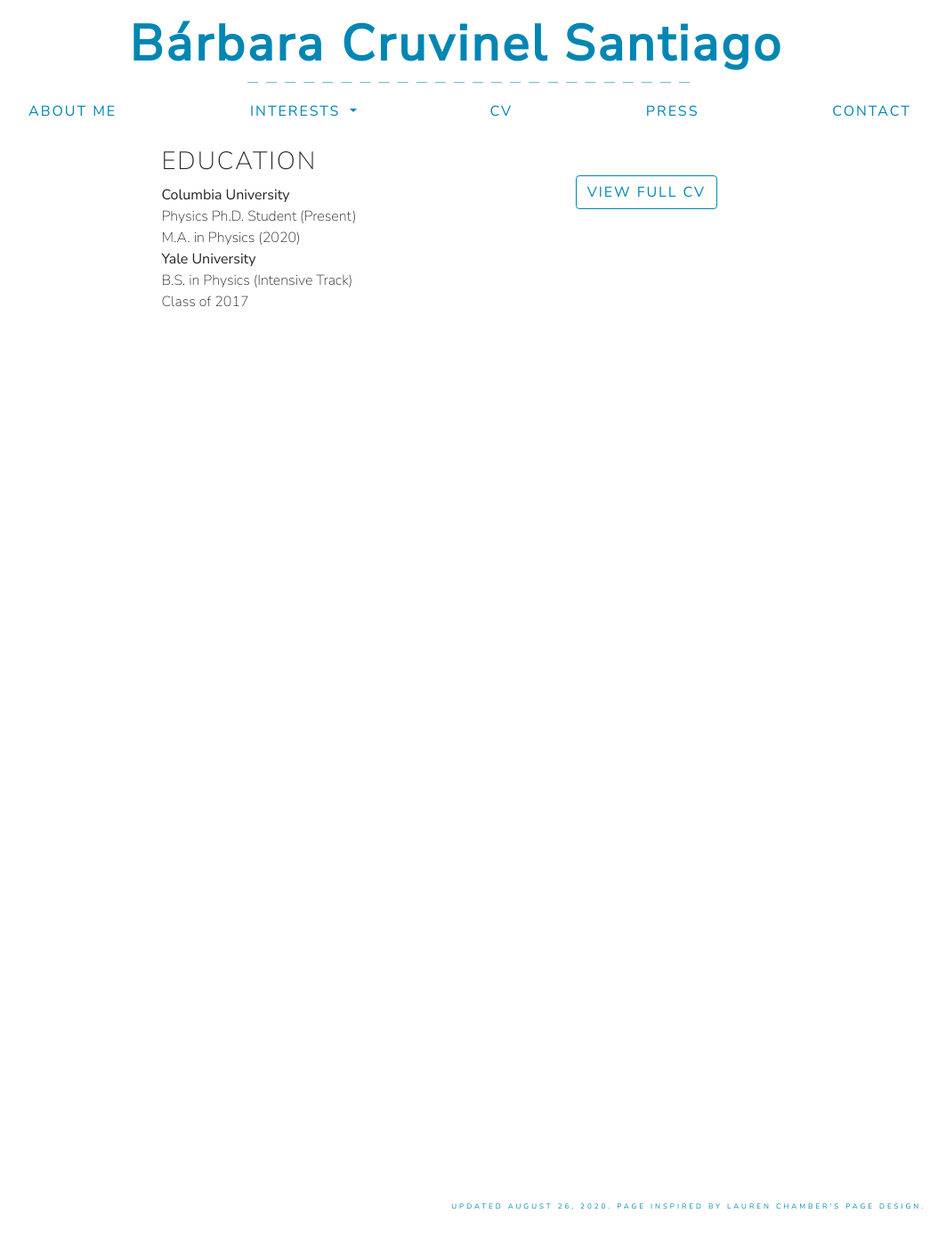
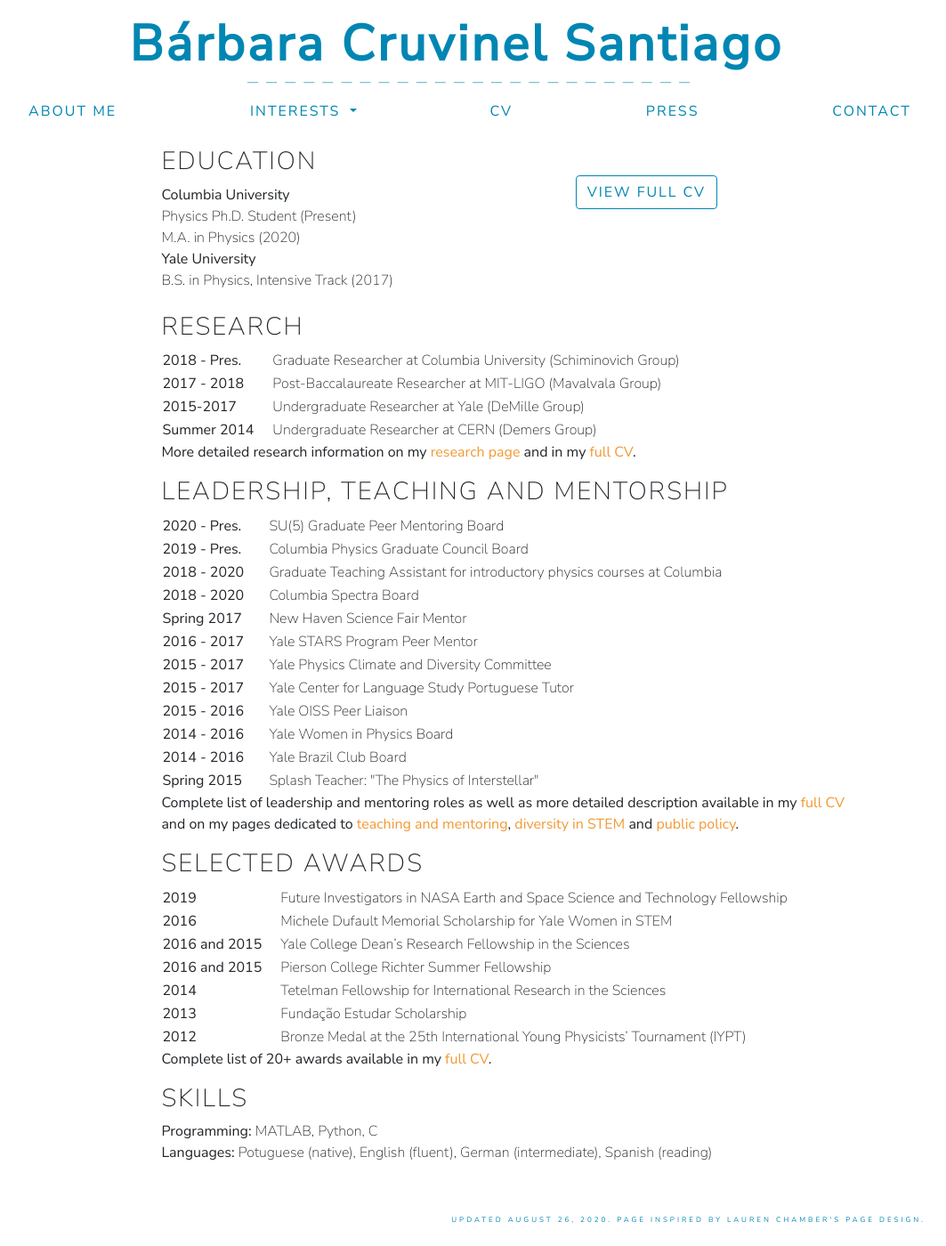
Before and after one commit to barbaracrusan/barbaracrusan.github.io, a Jekyll site: the page built from cv.html, in a window 1280 px wide and 1400 px high. Shown: the whole window at 89% size, without its empty margins (112-1175 px from the left). Built offline with Jekyll 4.4.1, drawn with Linux system fonts in a browser that asks for light colours; nearby versions of some CDN libraries.

Commit message:
Wrote CV page, finally!

```diff
--- a/cv.html
+++ b/cv.html
@@ -16,8 +16,7 @@
       Physics Ph.D. Student (Present)</br>
       M.A. in Physics (2020)</br>
       <b>Yale University</b></br>
-      B.S. in Physics (Intensive Track)</br>
-      Class of 2017
+      B.S. in Physics, Intensive Track (2017)</br>
     </div>
 
     <div class="col-md-3 my-5 text-center d-none d-sm-block">
@@ -25,131 +24,119 @@
     </div>
 
 
-<!--
+
     <div class="col-md-12 mx-5 my-2">
-      <h3>EXPERIENCE</h3>
+      <h3>RESEARCH</h3>
+      <table>
+        <tr>
+          <td><b>2018 - Pres.</b></td>
+          <td>Graduate Researcher at Columbia University (Schiminovich Group)</td>
+        </tr>
+        <tr>
+          <td><b>2017 - 2018</b></td>
+          <td>Post-Baccalaureate Researcher at MIT-LIGO (Mavalvala Group)</td>
+        </tr>
+        <tr>
+          <td><b>2015-2017</b></td>
+          <td>Undergraduate Researcher at Yale (DeMille Group)</td>
+        </tr>
+        <tr>
+          <td><b>Summer 2014</b></td>
+          <td>Undergraduate Researcher at CERN (Demers Group)</td>
+        </tr>
+      </table>
+      <b>More detailed research information on my <a href="physics.html">research page</a> and in my <a href="pdfs/BCS_CV.pdf">full CV</a>.</b>
+    </div>
+
+    <div class="col-md-12 mx-5  my-2">
+      <h3>LEADERSHIP, TEACHING AND MENTORSHIP</h3>
       <table>
         <tr>
           <td><b>2020 - Pres.</b></td>
-          <td>American Civil Liberties Union of Massachusetts, Staff Technologist</td>
-        </tr><tr>
-          <td><b>2019 - 2020</b></td>
-          <td>American Civil Liberties Union of Massachusetts, Technology Fellow</td>
+          <td>SU(5) Graduate Peer Mentoring Board</td>
         </tr>
         <tr>
-          <td><b>2017 - 2019</b></td>
-          <td>Space Telescope Science Institute, Research & Instrument Analyst</td>
+          <td><b>2019 - Pres.</b></td>
+          <td>Columbia Physics Graduate Council Board</td>
         </tr>
         <tr>
-          <td><b>2016 - 2017</b></td>
-          <td>Harvard-Smithsonian <a href="https://bannekerinstitute.fas.harvard.edu/" target="_blank">Banneker Institute</a>, Student Researcher</td>
+          <td><b>2018 - 2020</b></td>
+          <td>Graduate Teaching Assistant for introductory physics courses at Columbia</td>
         </tr>
         <tr>
-          <td><b>2017</b></td>
-          <td>Yale Afro-American Cultural Center History Keepers, Student Researcher</td>
+          <td><b>2018 - 2020</b></td>
+          <td>Columbia Spectra Board</td>
+        </tr>
+        <tr>
+          <td><b>Spring 2017</b></td>
+          <td>New Haven Science Fair Mentor</td>
+        </tr>
+        <tr>
+        <tr>
+          <td><b>2016 - 2017</b></td>
+          <td>Yale STARS Program Peer Mentor</td>
+        </tr>
+        <tr>
+          <td><b>2015 - 2017</b></td>
+          <td>Yale Physics Climate and Diversity Committee</td>
+        </tr>
+        <tr>
+          <td><b>2015 - 2017</b></td>
+          <td>Yale Center for Language Study Portuguese Tutor</td>
         </tr>
         <tr>
           <td><b>2015 - 2016</b></td>
-          <td>Yale Wright Laboratory, Student Researcher</td>
+          <td>Yale OISS Peer Liaison</td>
         </tr>
         <tr>
-          <td><b>2015</b></td>
-          <td>NASA Goddard Spaceflight Center, Student Researcher</td>
+          <td><b>2014 - 2016</b></td>
+          <td>Yale Women in Physics Board</td>
         </tr>
         <tr>
-          <td><b>2012 - 2013</b></td>
-          <td>Thomas Jefferson National Accelerator Facility, Student Researcher</td>
+          <td><b>2014 - 2016</b></td>
+          <td>Yale Brazil Club Board</td>
+        </tr>
+        <tr>
+          <td><b>Spring 2015</b></td>
+          <td>Splash Teacher: "The Physics of Interstellar"</td>
         </tr>
       </table>
+      <b>Complete list of leadership and mentoring roles as well as more detailed description available in my <a href="pdfs/BCS_CV.pdf">full CV</a> and on my pages dedicated to <a href="teaching.html">teaching and mentoring</a>, <a href="diversity.html">diversity in STEM</a> and <a href="policy.html">public policy</a>.</b>
     </div>
 
     <div class="col-md-12 mx-5  my-2">
-      <h3>MENTORSHIP & COMMUNITY INVOLVEMENT</h3>
+      <h3>SELECTED AWARDS</h3>
       <table>
         <tr>
           <td><b>2019</b></td>
-          <td>"Drag v. AI" Workshop Organizer</td>
+          <td>Future Investigators in NASA Earth and Space Science and Technology Fellowship</td>
         </tr>
         <tr>
-          <td><b>2018 - 2019</b></td>
-          <td>"Know Your Power" Workshop Organizer</td>
+        <tr>
+          <td><b>2016</b></td>
+          <td>Michele Dufault Memorial Scholarship for Yale Women in STEM</td>
+        </tr>
+          <td><b>2016 and 2015</b></td>
+          <td>Yale College Dean’s Research Fellowship in the Sciences</td>
         </tr>
         <tr>
-          <td><b>2019</b></td>
-          <td>"Build a Website in 60 Minutes or Less" Workshop Facilitator</td>
+          <td><b>2016 and 2015</b></td>
+          <td>Pierson College Richter Summer Fellowship</td>
         </tr>
         <tr>
-          <td><b>2019</b></td>
-          <td>"Using Python for Astronomical Data Analysis" Workshop Facilitator</td>
+          <td><b>2014</b></td>
+          <td>Tetelman Fellowship for International Research in the Sciences</td>
         </tr>
         <tr>
-          <td><b>2018 - 2019</b></td>
-          <td>STScI Diversity and Inclusion Working Group Internal Sub-Group Member</td>
+          <td><b>2013</b></td>
+          <td>Fundação Estudar Scholarship</td>
         </tr>
         <tr>
-          <td><b>2016 - 2017</b></td>
-          <td>First-year Counselor</td>
-        </tr>
-        <tr>
-          <td><b>2015 - 2017</b></td>
-          <td>Physics Department Climate & Diversity Committee, undergraduate representative</td>
-        </tr>
-        <tr>
-          <td><b>2015 - 2017</b></td>
-          <td>Undergraduate Admissions STEM focus group, liaison</td>
-        </tr>
-        <tr>
-          <td><b>2015 - 2016</b></td>
-          <td>STARS Program for underrepresented first-years in STEM, peer mentor</td>
-        </tr>
-        <tr>
-          <td><b>2015 - 2016</b></td>
-          <td>STEM Tour Guide</td>
-        </tr>
-        <tr>
-          <td><b>2014 - 2016</b></td>
-          <td>Yale Undergraduate Aerospace Association, Optical Telescope project co-leader</td>
-        </tr>
-        <tr>
-          <td><b>2014 - 2016</b></td>
-          <td>Women in Physics Club, secretary</td>
+          <td><b>2012</b></td>
+          <td>Bronze Medal at the 25th International Young Physicists’ Tournament (IYPT)</td>
         </tr>
       </table>
-    </div>
-
-    <div class="col-md-12 mx-5  my-2">
-      <h3>HONORS & AWARDS</h3>
-      <table>
-        <tr>
-          <td><b>Apr. 2018</b></td>
-          <td>STScI Team Achievement Award, "for organization of the workshop 'Concrete Steps to Make your
-Institution More Inclusive'"</td>
-        </tr>
-        <tr>
-          <td><b>May 2017</b></td>
-          <td>Phi Beta Kappa</td>
-        </tr>
-        <tr>
-          <td><b>May 2017</b></td>
-          <td>George Beckwith Prize (astrophysics thesis)</td>
-        </tr>
-        <tr>
-          <td><b>May 2017</b></td>
-          <td>William Pickens Prize (African American studies thesis)</td>
-        </tr>
-        <tr>
-          <td><b>2015 - 2017</b></td>
-          <td>Edward A. Bouchet-Robertson Fellow</td>
-        </tr>
-        <tr>
-          <td><b>Jan. 2017</b></td>
-          <td>Chambliss Outstanding Student Poster Presentation Award, AAS Winter Meeting</td>
-        </tr>
-        <tr>
-          <td><b>Aug. 2015</b></td>
-          <td>NASA Goddard John Mather Nobel Scholar</td>
-        </tr>
-      </table>
+      <b>Complete list of 20+ awards available in my <a href="pdfs/BCS_CV.pdf">full CV</a>.</b>
     </div>
 
     <div class="col-md-12 mx-5  my-2">
@@ -158,7 +145,7 @@
       <b>Languages: </b> Potuguese (native), English (fluent), German (intermediate), Spanish (reading)
     </div>
   </div>
--->
+
 
 </main>
 
```
